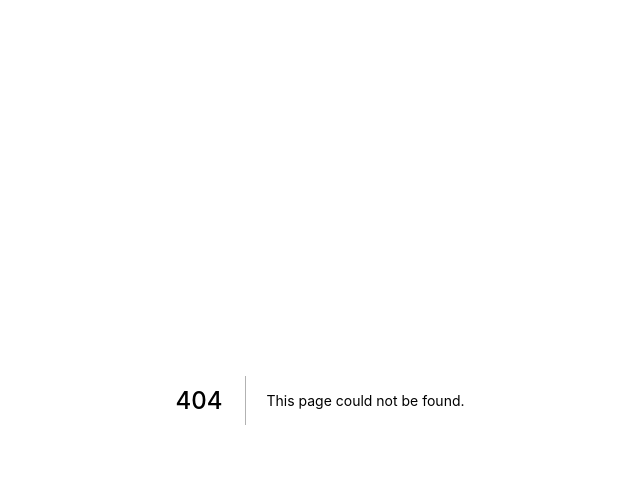
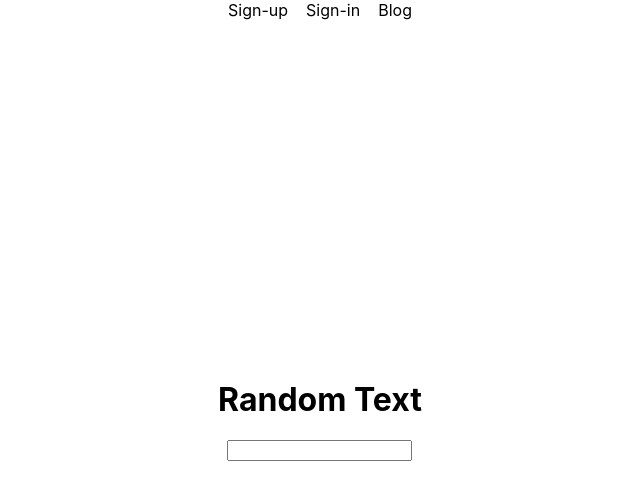
Before and after one commit to dangnguyenful/fullstack-coding-test_2, a Next.js app: page / in a window 1280 px wide. Before the commit this address had no page. Shown: the top 500 px of the page, without its empty margins (320-960 px from the left). Built offline with nearby package versions, Linux system fonts and the light colour scheme.

Commit message:
User sign in

```diff
--- /dev/null
+++ b/pages/index.tsx
@@ -0,0 +1,33 @@
+import Head from "next/head";
+import styles from "styles/Home.module.css";
+import DynamicText from "components/DynamicText";
+import { Container, Input, Link } from '@chakra-ui/react'
+import React, { useRef } from "react";
+
+
+const Home = () => {
+  const ref = React.createRef();
+  const onChange = (e: React.ChangeEvent<HTMLInputElement>) => {
+    if (typeof ref.current === 'function') ref.current(e.target.value)
+  };
+  return (
+    <Container className={styles.container}>
+      <div>
+        <Link href='/sign-up'>Sign-up</Link>&nbsp;&nbsp;&nbsp;&nbsp;
+        <Link href='/sign-in'>Sign-in</Link>&nbsp;&nbsp;&nbsp;&nbsp;
+        <Link href='/blog'>Blog</Link>
+      </div>
+      <Head>
+        <title>Coding Test</title>
+        <Link rel="icon" href="/favicon.ico" />
+      </Head>
+
+      <main className={styles.main}>
+        <DynamicText ref={ref}/>
+        <Input onChange={onChange}/>
+      </main>
+    </Container>
+  );
+};
+
+export default Home;
--- a/pages/sign-up.tsx
+++ b/pages/sign-up.tsx
@@ -12,6 +12,7 @@ const SignUp = () => {
       .then((userCredential) => {
         const user = userCredential.user;
         alert("SIGNUP SCCESSS ! Please use" + user.email + "to sign in !");
+        window.location.href = "/sign-in";
       })
       .catch((error) => {
         const errorCode = error.code;
--- a/styles/globals.css
+++ b/styles/globals.css
@@ -10,7 +10,9 @@ a {
   color: inherit;
   text-decoration: none;
 }
-
+a:hover {
+  text-decoration: underline;
+}
 * {
   box-sizing: border-box;
 }
```
